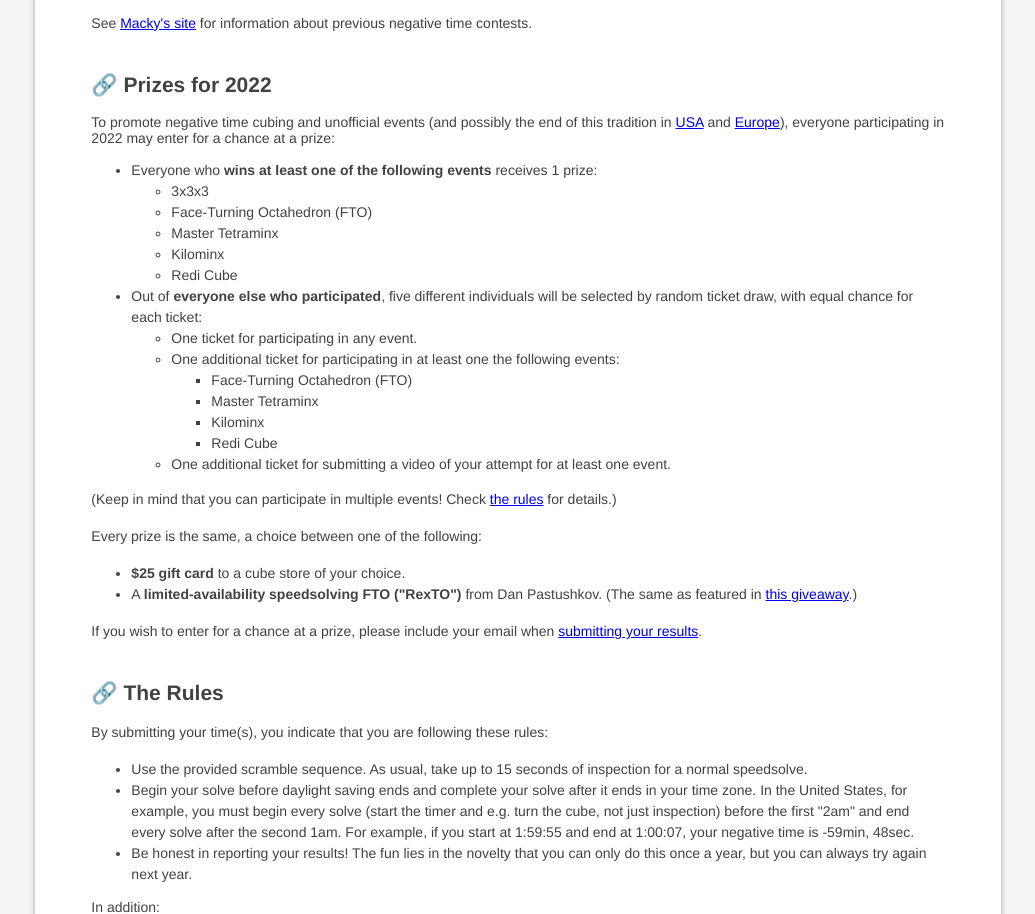
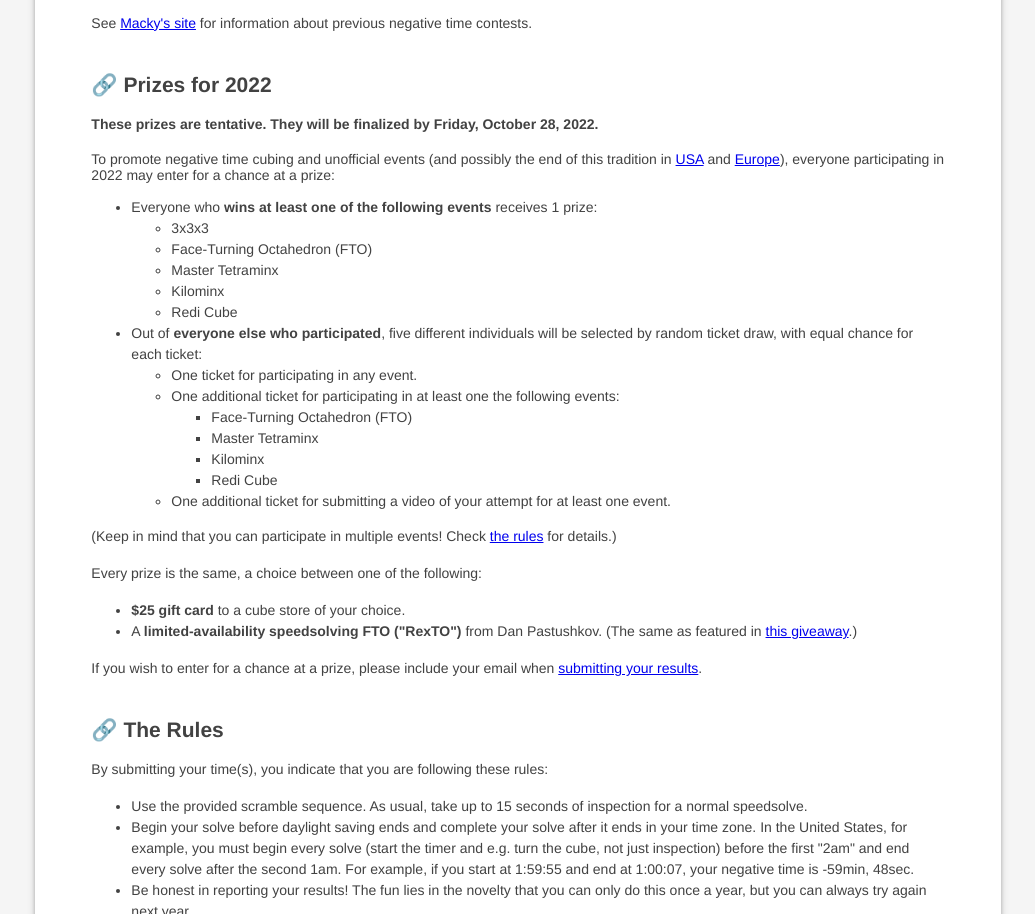
Before and after one commit to cubing/negative-time.cubing.net, a plain HTML site: page index.html in a window 1280 px wide. Shown: the part 940-1854 px from the top of the page, without its empty margins (122-1157 px from the left). Drawn offline with Linux system fonts and the light colour scheme.

Commit message:
Prize disclaimer.

```diff
--- a/index.html
+++ b/index.html
@@ -105,6 +105,9 @@
 
     <section id="prizes">
       <h1><a href="#prizes" class="section-link">🔗</a> Prizes for 2022</h1>
+
+      <p><b>These prizes are tentative. They will be finalized by Friday, October 28, 2022.</b></p>
+
       To promote negative time cubing and unofficial events (and possibly the end of this tradition in <a
         href="https://en.wikipedia.org/wiki/Sunshine_Protection_Act">USA</a> and <a
         href="https://en.wikipedia.org/wiki/Summer_time_in_Europe#Future">Europe</a>), everyone participating in 2022
```
Also changed, not shown: 2022/index.html (+2 -0 lines).
